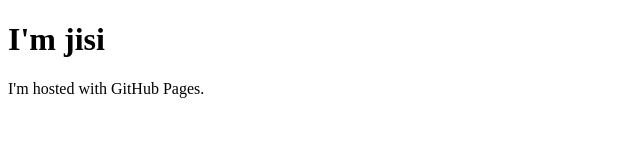
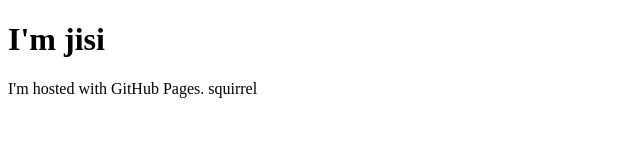
Before and after one commit to yangjisi/yangjisi, a plain HTML site: page index.html in a window 1280 px wide. Shown: the full height of the page, 0-640 px from the left. Drawn offline with Linux system fonts and the light colour scheme.

Commit message:
correction

```diff
--- a/index.html
+++ b/index.html
@@ -2,6 +2,6 @@
 <html>
 <body>
 <h1>I'm jisi</h1>
-<p>I'm hosted with GitHub Pages.</p>
+<p>I'm hosted with GitHub Pages. squirrel</p>
 </body>
 </html>
```
